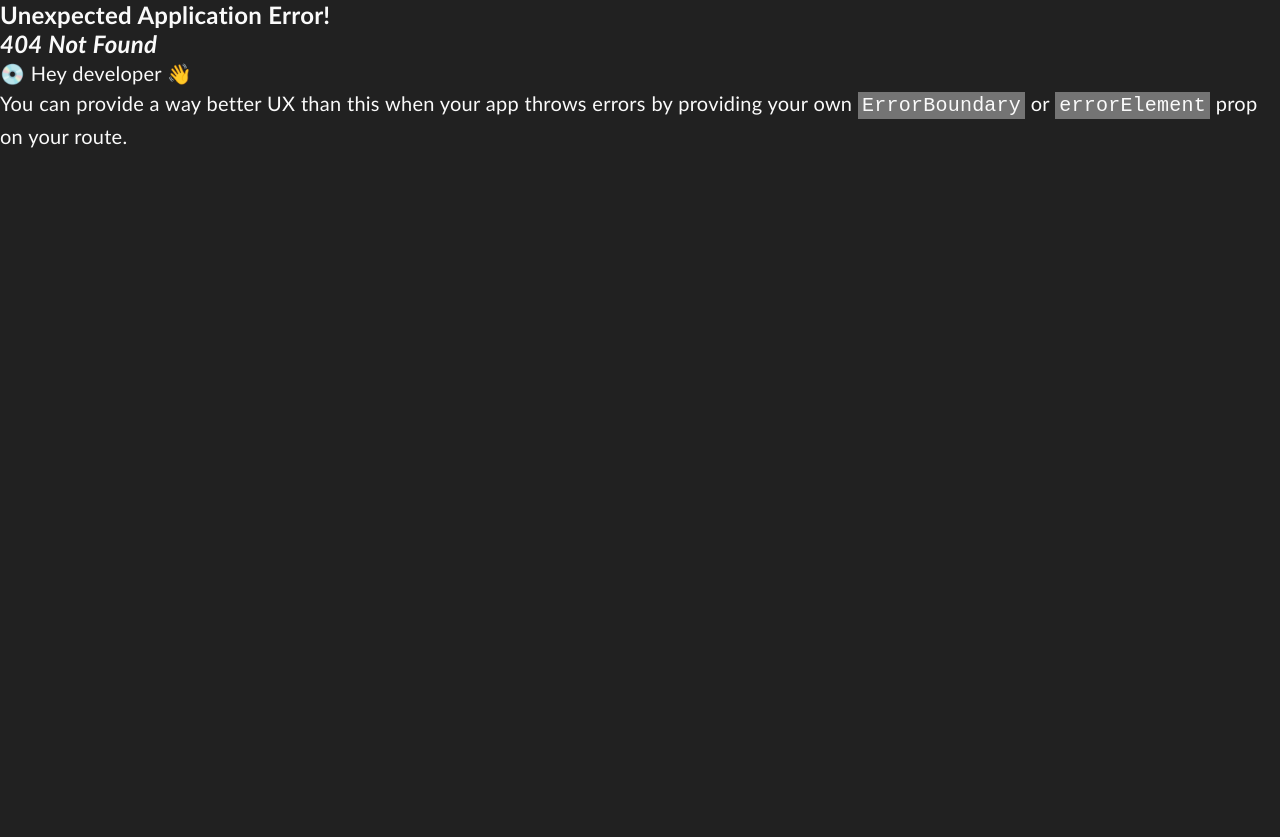
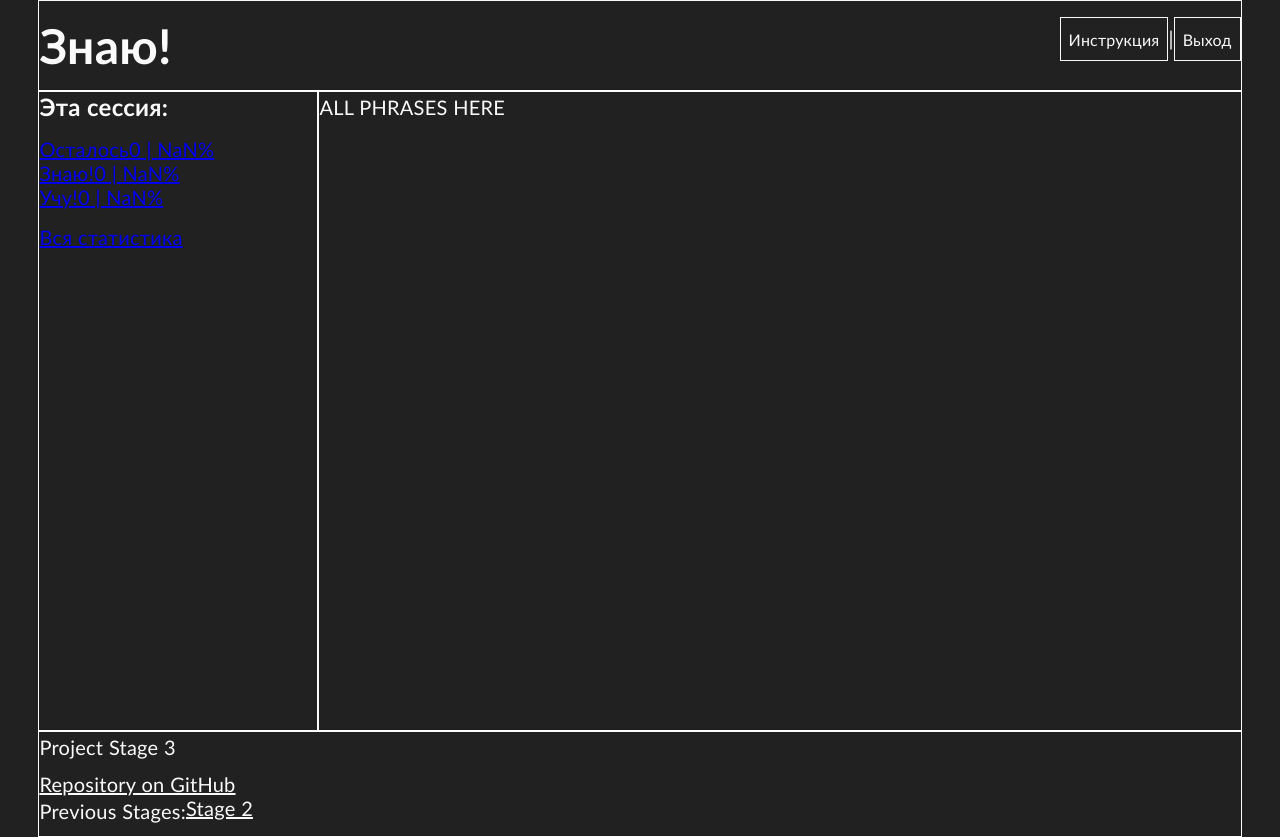
Before and after one commit to zverolen/vocab-srpski, a React (Vite) app: page /all in a window 1280 px wide. Before the commit this address had no page. Before the commit the page ends 800 px from the top, so only its background shows below. Built offline with nearby package versions, Linux system fonts and the light colour scheme.

Commit message:
Add routing

```diff
--- a/src/App.jsx
+++ b/src/App.jsx
@@ -18,7 +18,8 @@ function App() {
       </aside>
 
       <main>
-        <Phrases />
+        {/* <Phrases /> */}
+        <Outlet />
       </main>
 
       <FooterTwo />
--- /dev/null
+++ b/src/components/PhrasesWrong/PhrasesWrong.jsx
@@ -0,0 +1,5 @@
+export default function PhrasesWrong() {
+  return(
+    <p>WRONG PHRASES HERE</p>
+  )
+}
--- /dev/null
+++ b/src/components/phrasesAll/PhrasesAll.jsx
@@ -0,0 +1,5 @@
+export default function PhrasesAll() {
+  return(
+    <p>ALL PHRASES HERE</p>
+  )
+}
--- /dev/null
+++ b/src/components/phrasesCorrect/PhrasesCorrect.jsx
@@ -0,0 +1,5 @@
+export default function PhrasesCorrect() {
+  return(
+    <p>CORRECT PHRASES HERE</p>
+  )
+}
--- /dev/null
+++ b/src/components/phrasesPractice/PhrasesPractice.jsx
@@ -0,0 +1,5 @@
+export default function PhrasesPractice() {
+  return(
+    <p>HRASES PRACTICE HERE</p>
+  )
+}
--- /dev/null
+++ b/src/components/phrasesRemaining/phrasesRemaining.jsx
@@ -0,0 +1,5 @@
+export default function PhrasesRemaining() {
+  return(
+    <p>REMAINING PHRASES HERE</p>
+  )
+}
--- a/src/components/stats/Stats.jsx
+++ b/src/components/stats/Stats.jsx
@@ -5,6 +5,7 @@ import StatsItem from "../statsItem/StatsItem"
 import style from "./Stats.module.css"
 
 import TestNav from "../testNav/TestNav"
+import { Link, NavLink } from "react-router-dom"
 
 import {
   selectTotalNumberOfPhrases,
@@ -30,12 +31,11 @@ export default function Stats() {
     <div id="stats" className={style.stats}>
       <h2>Эта сессия:</h2>
       <div>
-        <StatsItem id="remaining" name="Осталось" statNum={newPhrasesNum} statPercent={newPhrasesPercent} />
-        <StatsItem id="correct" name="Знаю!" statNum={correctPhrasesNum} statPercent={correctPhrasesPercent} />
-        <StatsItem id="wrong" name="Учу!" statNum={wrongPhrasesNum} statPercent={wrongPhrasesPercent} />
+        <StatsItem route="/remaining" id="remaining" name="Осталось" statNum={newPhrasesNum} statPercent={newPhrasesPercent} />
+        <StatsItem route="/know" id="correct" name="Знаю!" statNum={correctPhrasesNum} statPercent={correctPhrasesPercent} />
+        <StatsItem route="/learn" id="wrong" name="Учу!" statNum={wrongPhrasesNum} statPercent={wrongPhrasesPercent} />
       </div>
-      <a href="#">Вся статистика</a>
-      <TestNav />
+      <NavLink to="/all">Вся статистика</NavLink>
     </div>
   )
 }
--- a/src/components/statsItem/StatsItem.jsx
+++ b/src/components/statsItem/StatsItem.jsx
@@ -1,10 +1,12 @@
-export default function StatsItem({ name, statNum, statPercent, id }) {
+import { Link, NavLink } from 'react-router-dom'
+
+export default function StatsItem({ name, statNum, statPercent, id, route }) {
   return (
-    <a id={id} href="#">
+    <NavLink id={id} to={route}>
       <span>{name}</span>
       <span>{statNum}</span>
       <span> | </span>
       <span>{statPercent}%</span>
-    </a>
+    </NavLink>
   )
 }
--- a/src/main.jsx
+++ b/src/main.jsx
@@ -9,7 +9,12 @@ import {
 } from "react-router-dom"
 import { store } from './store/store.js'
 import ErrorPage from './components/errorPage/ErrorPage.jsx'
-import AllCorrectPhrase from './routes/allCorrectPhrases.jsx'
+import PhrasesPractice from './components/phrasesPractice/PhrasesPractice.jsx'
+import PhrasesRemaining from './components/phrasesRemaining/phrasesRemaining.jsx'
+import PhrasesAll from './components/phrasesAll/PhrasesAll.jsx'
+import PhrasesCorrect from './components/phrasesCorrect/PhrasesCorrect.jsx'
+import PhrasesWrong from './components/PhrasesWrong/PhrasesWrong.jsx'
+import Phrases from './features/phrases/Phrases.jsx'
 import App from './App.jsx'
 import './index.css'
 
@@ -27,11 +32,13 @@ import './index.css'
 //   },
 // ])
 
-//practice, know, learn, all-stats, error, user (+form)
 const router = createBrowserRouter( createRoutesFromElements(
   <Route path="/" element={ <App/> }>
-    <Route path="know" element={ <AllCorrectPhrase />} />
-
+    <Route index element={ <Phrases />} />
+    <Route path="remaining" element={ <PhrasesRemaining />} />
+    <Route path="know" element={ <PhrasesCorrect />} />
+    <Route path="learn" element={ <PhrasesWrong />} />
+    <Route path="all" element={ <PhrasesAll />} />
   </Route>
 ))
 
```
Also changed, not shown: 1 other file (tests, documents, lock files or other folders).
